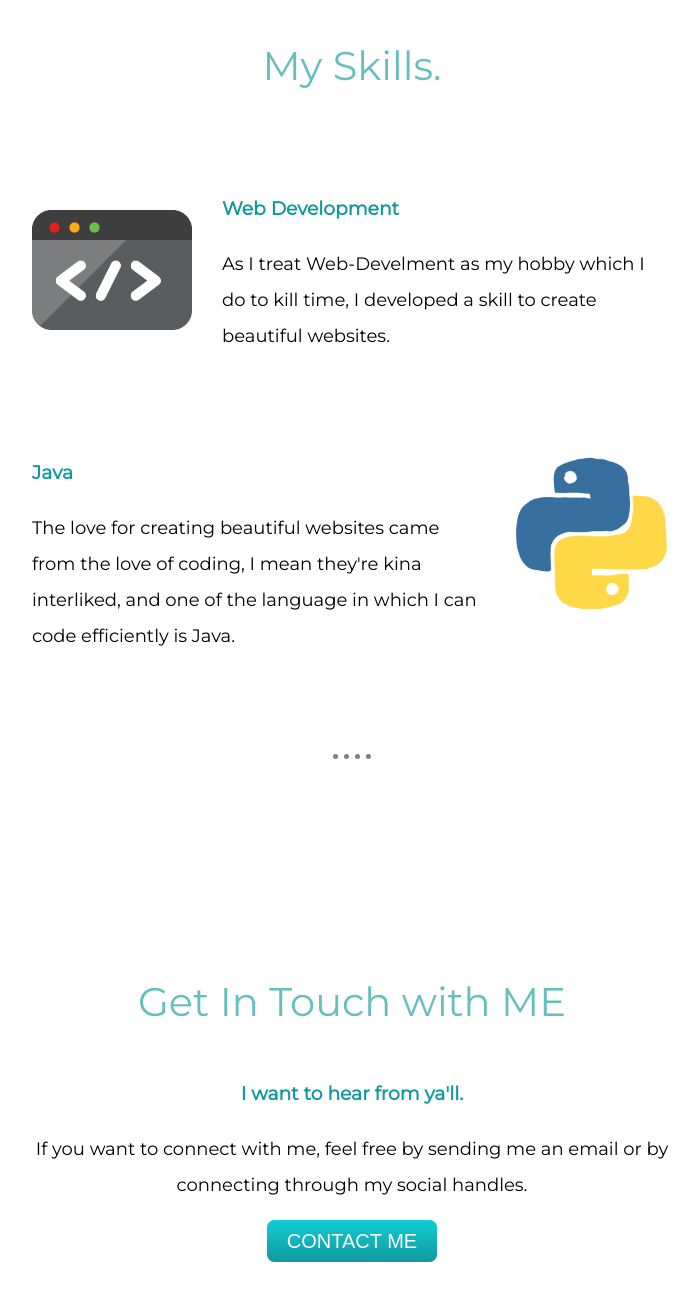
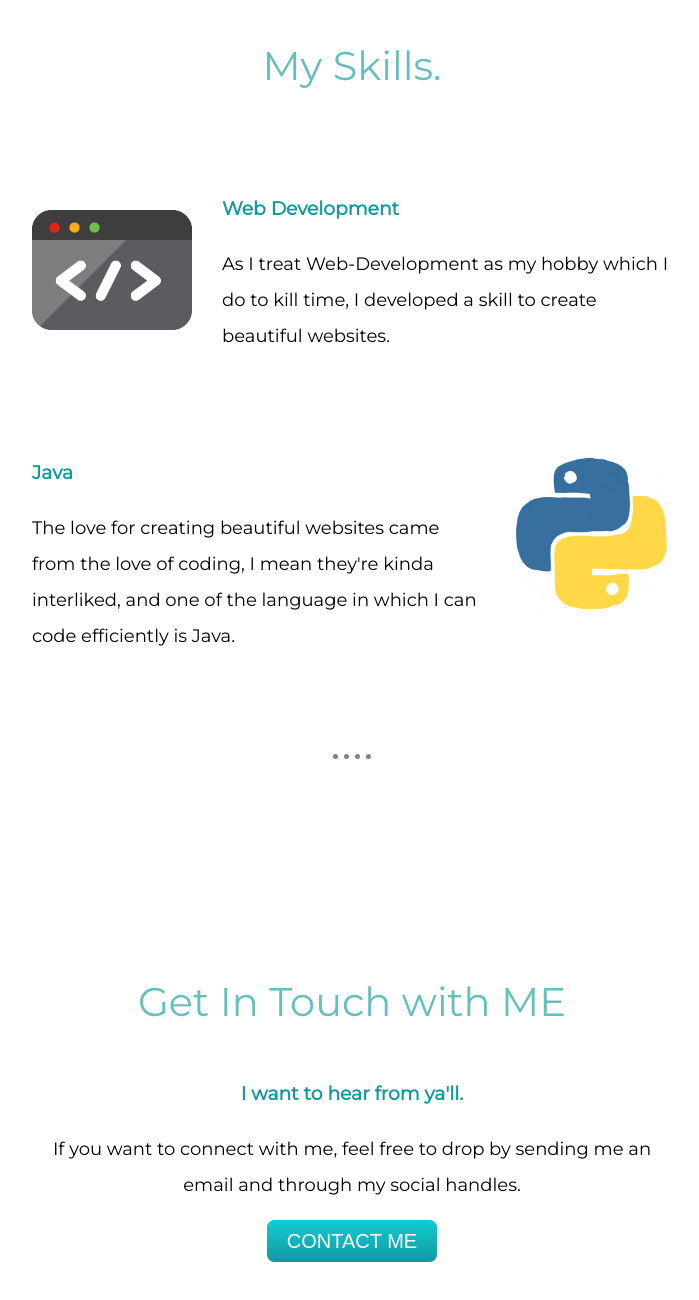
Before and after one commit to Niladri2000/First-Website, a plain HTML site: page index.html in a window 1280 px wide. Shown: the part 1463-2763 px from the top of the page, without its empty margins (288-987 px from the left). Drawn offline with Linux system fonts and the light colour scheme; a web font is replaced by a local one.

Commit message:
Add files via upload

```diff
--- a/index.html
+++ b/index.html
@@ -31,23 +31,22 @@
       <div class="skill-row">
         <img class="code-img" src="images\giphy.gif" alt="Skill-Image">
         <h3>Web Development</h3>
-        <p>As I treat Web-Develment as my hobby which I do to kill time, I developed a skill to create beautiful websites.</p>
+        <p>As I treat Web-Development as my hobby which I do to kill time, I developed a skill to create beautiful websites.</p>
       </div>
       <div class="skill-row">
         <img class="python-img" src="images\code.gif" alt="Skill-Image">
         <h3>Java</h3>
-        <p>The love for creating beautiful websites came from the love of coding, I mean they're kina interliked, and one of the language in which I can code efficiently is Java.</p>
+        <p>The love for creating beautiful websites came from the love of coding, I mean they're kinda interliked, and one of the language in which I can code efficiently is Java.</p>
       </div>
     </div>
     <hr>
     <div class="contact-me">
       <h2>Get In Touch with ME</h2>
       <h3>I want to hear from ya'll.</h3>
-      <p>If you want to connect with me, feel free by sending me an email or by connecting through my social handles.</p>
+      <p>If you want to connect with me, feel free to drop by sending me an email and through my social handles.</p>
       <a class="btn" href="mailto:niladrichowdhury87@gmail.com">CONTACT ME</a>
     </div>
   </div>
-
 
   <div class="bottom-container">
     <a class="footer-link" href="https://www.linkedin.com/in/evilgenius007/">LinkedIn</a>
```
